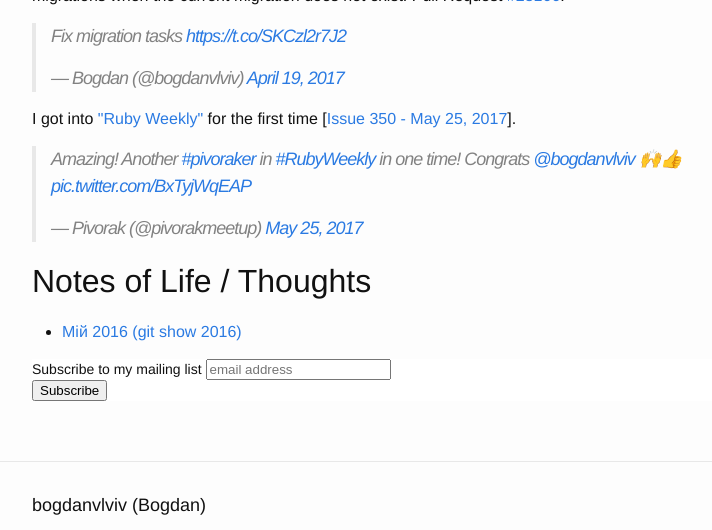
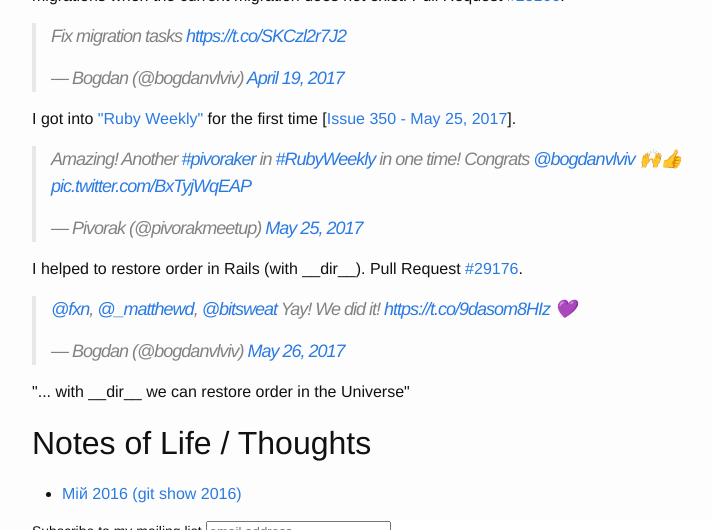
Before and after one commit to crowdpro3/bogdanvlviv.github.io, a Jekyll site: the page built from about.html, in a window 1280 px wide and 900 px high, scrolled down 2291 px, cut to the strip 0-530 px from the top of the window. Shown: the whole strip, without its empty margins (238-950 px from the left). Built offline with Jekyll 4.4.1, drawn with Linux system fonts in a browser that asks for light colours; comment, search, counter and statistics services are not loaded.

Commit message:
Add new 'cool moment' to about page

```diff
--- a/about.html
+++ b/about.html
@@ -219,6 +219,15 @@
   <blockquote class="twitter-tweet" data-lang="en"><p lang="en" dir="ltr">Amazing! Another <a href="https://twitter.com/hashtag/pivoraker?src=hash">#pivoraker</a> in <a href="https://twitter.com/hashtag/RubyWeekly?src=hash">#RubyWeekly</a> in one time! Congrats <a href="https://twitter.com/bogdanvlviv">@bogdanvlviv</a> 🙌👍 <a href="https://t.co/BxTyjWqEAP">pic.twitter.com/BxTyjWqEAP</a></p>&mdash; Pivorak (@pivorakmeetup) <a href="https://twitter.com/pivorakmeetup/status/867769708329750528">May 25, 2017</a></blockquote>
 </p>
 
+<p>
+  I helped to restore order in Rails (with __dir__).
+  Pull Request <a href="https://github.com/rails/rails/pull/29176" target="_blank">#29176</a>.
+
+  <blockquote class="twitter-tweet" data-lang="en"><p lang="en" dir="ltr"><a href="https://twitter.com/fxn">@fxn</a>, <a href="https://twitter.com/_matthewd">@_matthewd</a>, <a href="https://twitter.com/bitsweat">@bitsweat</a> Yay! We did it! <a href="https://t.co/9dasom8HIz">https://t.co/9dasom8HIz</a> 💜</p>&mdash; Bogdan (@bogdanvlviv) <a href="https://twitter.com/bogdanvlviv/status/867978474807468032">May 26, 2017</a></blockquote>
+
+  "... with __dir__ we can restore order in the Universe"
+</p>
+
 <h2>Notes of Life / Thoughts</h2>
 
 <ul>
```
